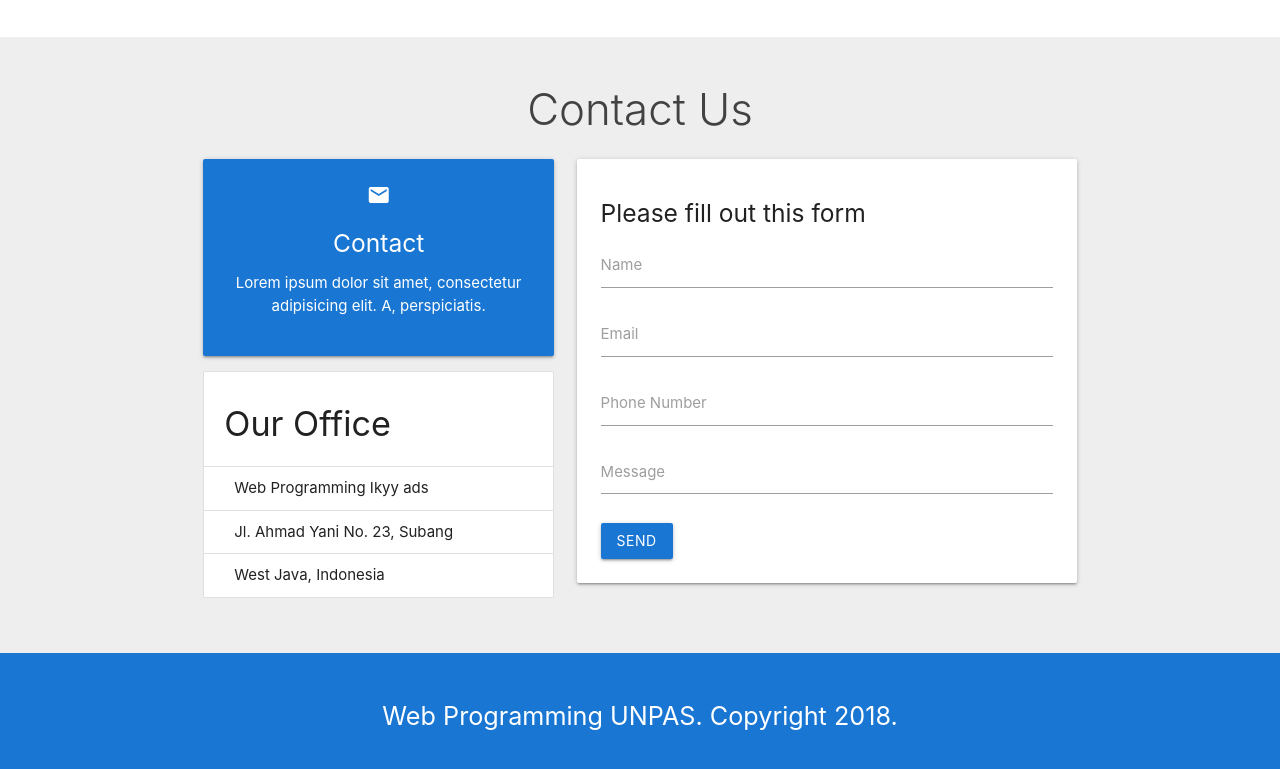
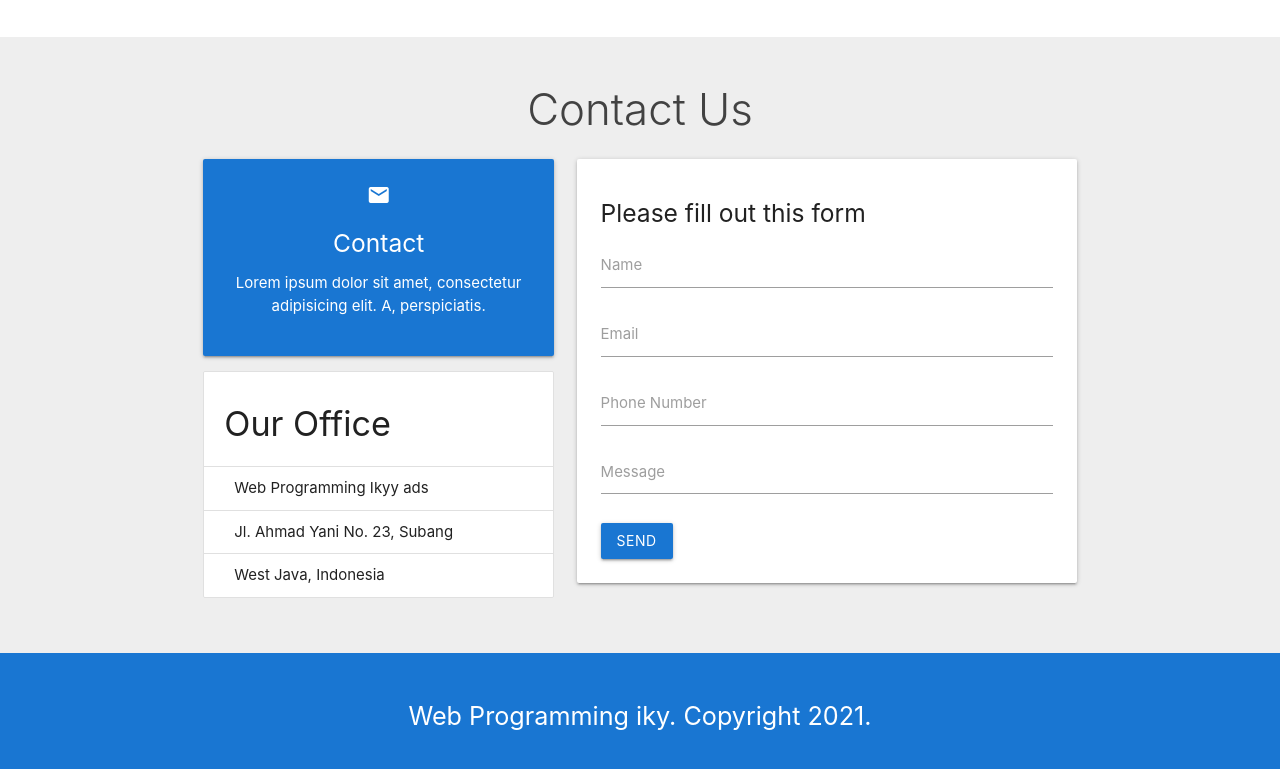
Before and after one commit to rizkiadiasa/rizkiadiasa.github.io, a plain HTML site: page index.html in a window 1280 px wide. Shown: the part 1970-2739 px from the top of the page. Drawn offline with Linux system fonts and the light colour scheme; files whose address does not match are found by name.

Commit message:
Update index.html

```diff
--- a/index.html
+++ b/index.html
@@ -245,7 +245,7 @@
 
     <!-- footer -->
     <footer class="blue darken-2 white-text center">
-      <p class="flow-text">Web Programming UNPAS. Copyright 2018.</p>
+      <p class="flow-text">Web Programming iky. Copyright 2021.</p>
     </footer>
 
 
```
